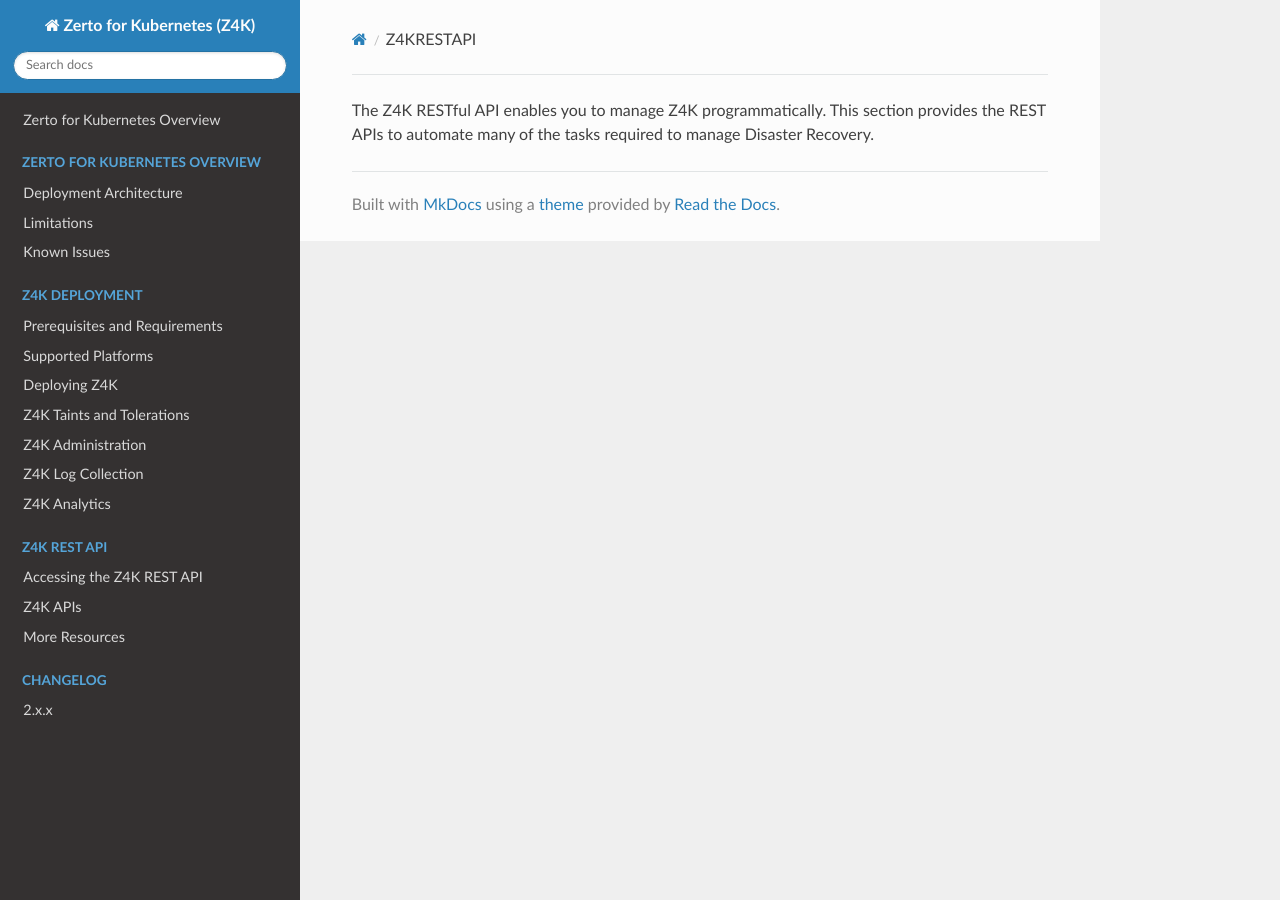
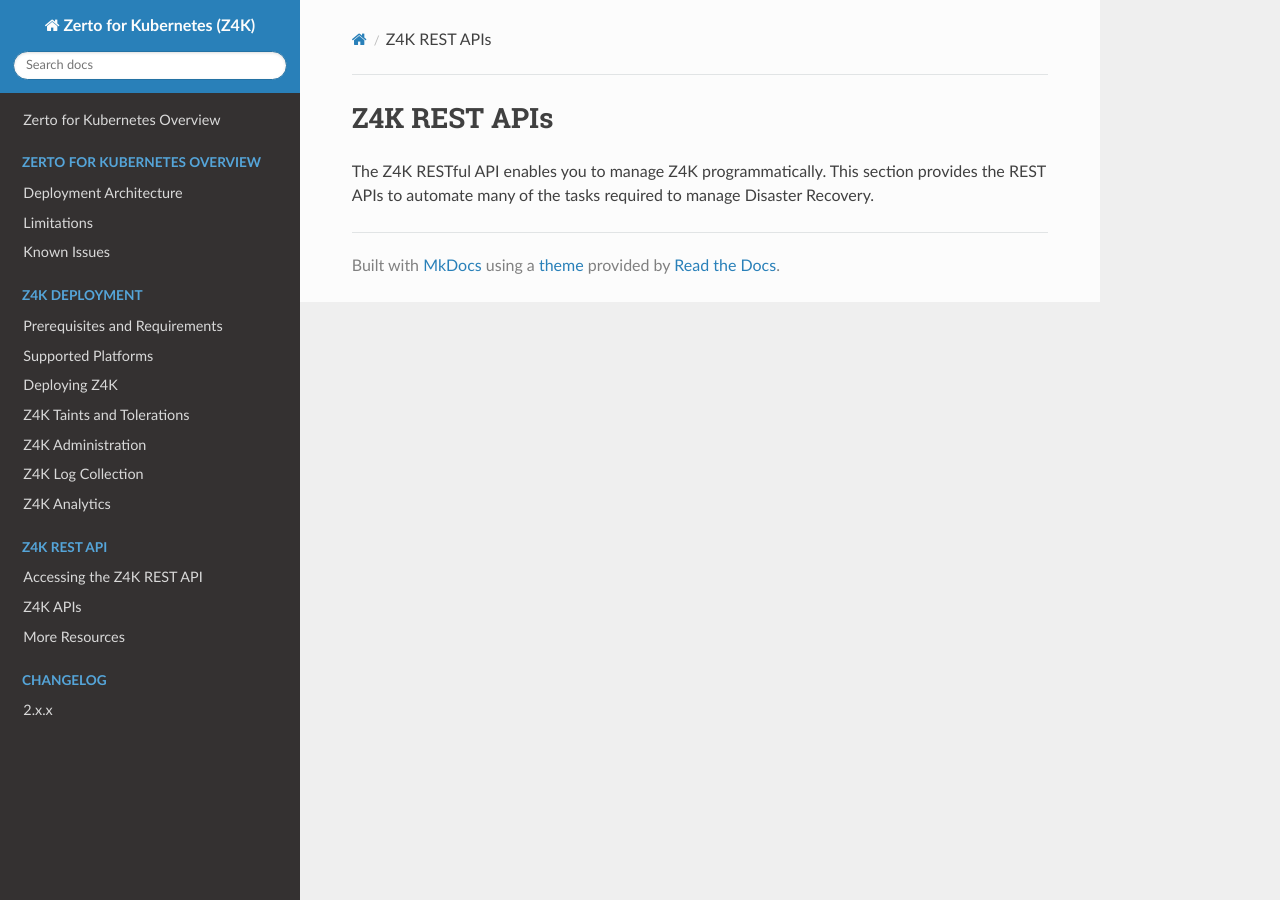
Before and after one commit to ZertoPublic/Z4K, an MkDocs documentation site: the page built from docs/Z4KRESTAPI.md, in a window 1280 px wide. Built offline with MkDocs 1.6.1, drawn with Linux system fonts in a browser that asks for light colours.

Commit message:
Update Z4KRESTAPI.md

```diff
--- a/docs/Z4KRESTAPI.md
+++ b/docs/Z4KRESTAPI.md
@@ -1,2 +1,4 @@
+# Z4K REST APIs
+
 The Z4K RESTful API enables you to manage Z4K programmatically.
 This section provides the REST APIs to automate many of the tasks required to manage Disaster Recovery.
```
